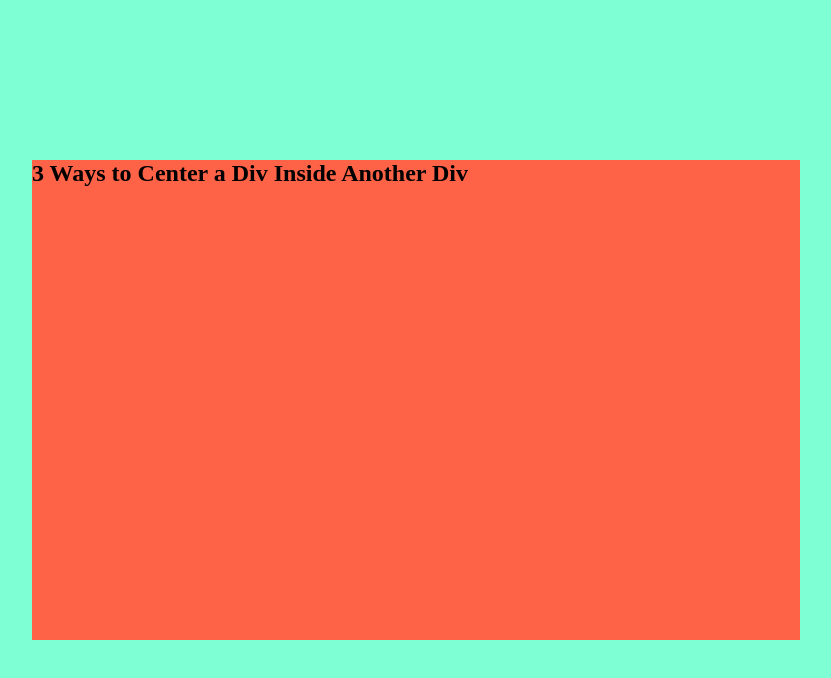
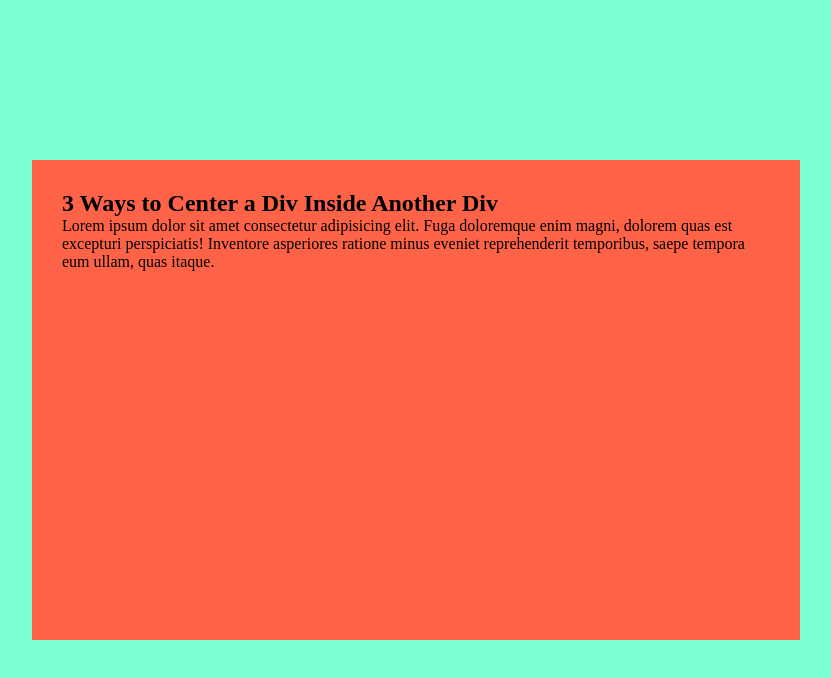
Before and after one commit to biplobariya/3-Ways-to-Center, a plain HTML site: page index.html in a window 1280 px wide. Shown: the whole page, without its empty margins (224-1055 px from the left). Drawn offline with Linux system fonts and the light colour scheme.

Commit message:
working updates

```diff
--- a/index.html
+++ b/index.html
@@ -27,11 +27,23 @@
       background-color: tomato;
       width: 60vw;
       height: 60vh;
+      padding: 30px;
       /* position: absolute;
       top: 50%;
       left: 50%;
       transform: translate(-50%, -50%); */
     }
+
+    /* Body text selection */
+    ::selection{
+      background-color: yellow;
+      color: red;
+    }
+    h2::selection{
+      background-color: blue;
+      color: orangered;
+    }
+
   </style>
 
 </head>
@@ -40,6 +52,7 @@
   <div class="parent_div">
     <div class="child_div">
       <h2>3 Ways to Center a Div Inside Another Div</h2>
+      <p>Lorem ipsum dolor sit amet consectetur adipisicing elit. Fuga doloremque enim magni, dolorem quas est excepturi perspiciatis! Inventore asperiores ratione minus eveniet reprehenderit temporibus, saepe tempora eum ullam, quas itaque.</p>
     </div>
   </div>
 
```
